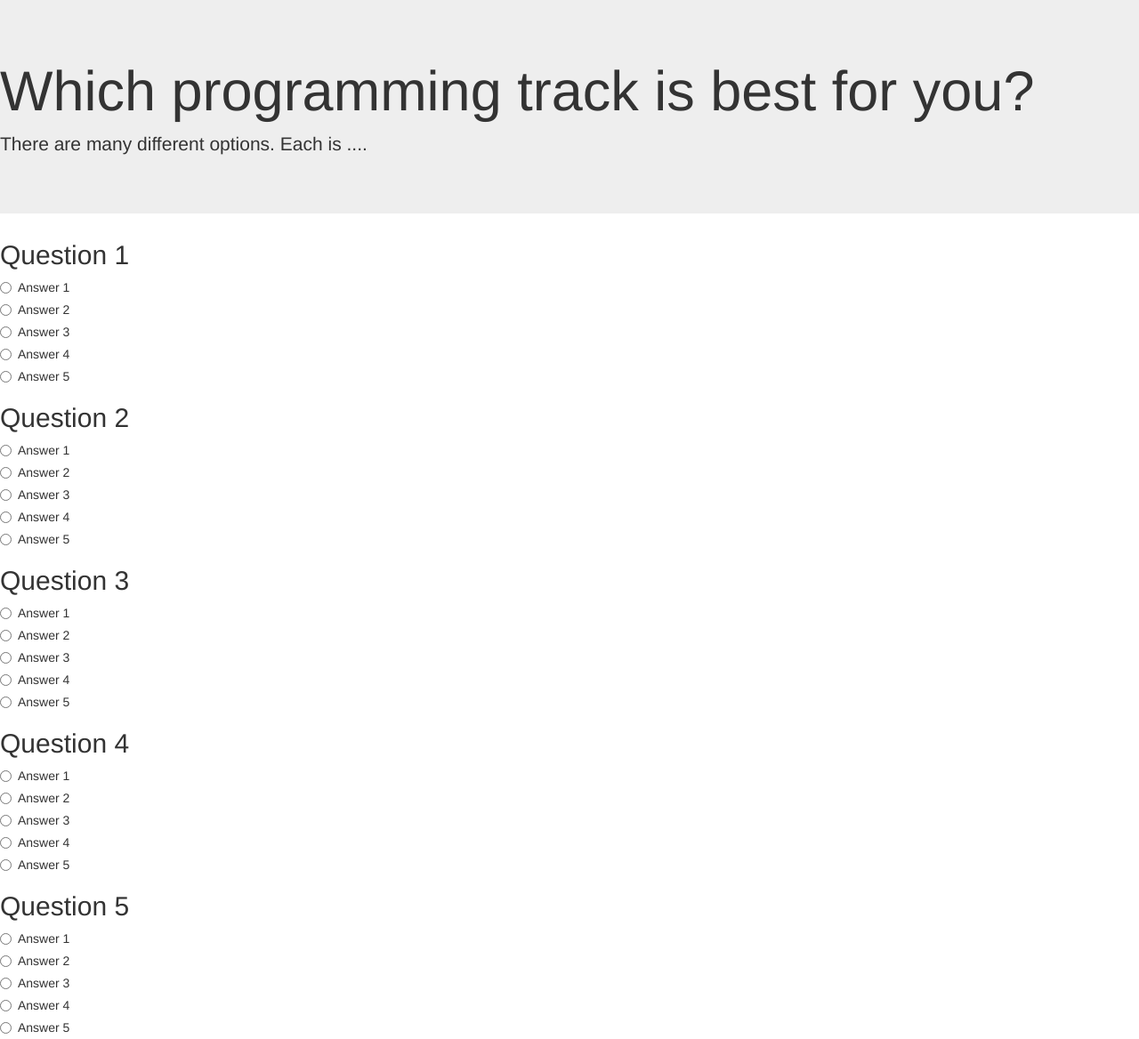
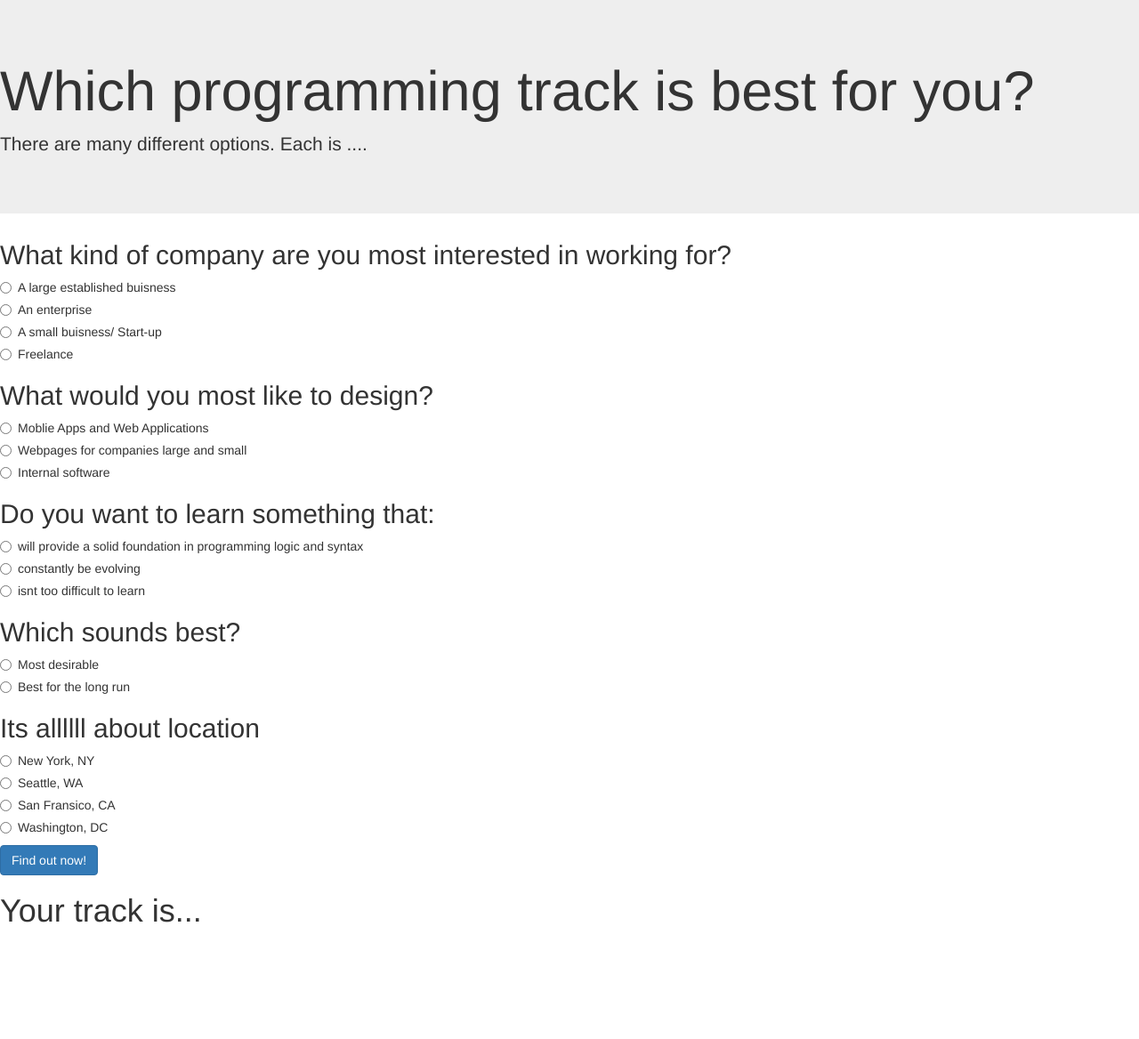
Before and after one commit to keelyzglenn/new-track, a plain HTML site: page index.html in a window 1280 px wide. Shown: the top 1168 px of the page at 89% size. After the commit the page ends 1054 px from the top, so only its background shows below. Drawn offline with nearby package versions, Linux system fonts and the light colour scheme.

Commit message:
add values to each question. fill out the appropriate content. run if statement functiosn

```diff
--- a/index.html
+++ b/index.html
@@ -13,174 +13,122 @@
       <p> There are many different options. Each is ....</p>
     </div>
     <div class="survey">
-      <form class="form">
+      <form>
+
 <!-- question 1-->
         <div class="question1">
-          <h2> Question 1</h2>
+          <h2>What kind of company are you most interested in working for?</h2>
           <div class="radio">
             <label>
-              <input type="radio" name="q1" value="1">
-              Answer 1
+              <input type="radio" name="q1" value="1" >
+              A large established buisness
             </label>
           </div>
           <div class="radio">
             <label>
-              <input type="radio" name="q1" value="2">
-              Answer 2
+              <input type="radio" name="q1" value="2" >
+              An enterprise
             </label>
           </div>
           <div class="radio">
             <label>
               <input type="radio" name="q1" value="3">
-              Answer 3
+              A small buisness/ Start-up
             </label>
           </div>
           <div class="radio">
             <label>
               <input type="radio" name="q1" value="4">
-              Answer 4
-            </label>
-          </div>
-          <div class="radio">
-            <label>
-              <input type="radio" name="q1" value="5">
-              Answer 5
+              Freelance
             </label>
           </div>
         </div>
+
 <!--question 2-->
         <div class="question2">
-          <h2> Question 2</h2>
+          <h2>What would you most like to design?</h2>
           <div class="radio">
             <label>
               <input type="radio" name="q2" value="1">
-              Answer 1
+              Moblie Apps and Web Applications
             </label>
           </div>
           <div class="radio">
             <label>
               <input type="radio" name="q2" value="2">
-              Answer 2
+              Webpages for companies large and small
             </label>
           </div>
           <div class="radio">
             <label>
               <input type="radio" name="q2" value="3">
-              Answer 3
-            </label>
-          </div>
-          <div class="radio">
-            <label>
-              <input type="radio" name="q2" value="4">
-              Answer 4
-            </label>
-          </div>
-          <div class="radio">
-            <label>
-              <input type="radio" name="q2" value="5">
-              Answer 5
+              Internal software
             </label>
           </div>
         </div>
 <!-- question 3 -->
         <div class="question3">
-          <h2> Question 3</h2>
+          <h2>Do you want to learn something that:</h2>
           <div class="radio">
             <label>
               <input type="radio" name="q3" value="1">
-              Answer 1
+            will provide a solid foundation in programming logic and syntax
             </label>
           </div>
           <div class="radio">
             <label>
               <input type="radio" name="q3" value="2">
-              Answer 2
+              constantly be evolving
             </label>
           </div>
           <div class="radio">
             <label>
               <input type="radio" name="q3" value="3">
-              Answer 3
-            </label>
-          </div>
-          <div class="radio">
-            <label>
-              <input type="radio" name="q3" value="4">
-              Answer 4
-            </label>
-          </div>
-          <div class="radio">
-            <label>
-              <input type="radio" name="q3" value="5">
-              Answer 5
+              isnt too difficult to learn
             </label>
           </div>
         </div>
 <!-- question 4 -->
         <div class="question4">
-          <h2> Question 4</h2>
+          <h2>Which sounds best?</h2>
           <div class="radio">
             <label>
               <input type="radio" name="q4" value="1">
-              Answer 1
+              Most desirable
             </label>
           </div>
           <div class="radio">
             <label>
               <input type="radio" name="q4" value="2">
-              Answer 2
-            </label>
-          </div>
-          <div class="radio">
-            <label>
-              <input type="radio" name="q4" value="3">
-              Answer 3
-            </label>
-          </div>
-          <div class="radio">
-            <label>
-              <input type="radio" name="q4" value="4">
-              Answer 4
-            </label>
-          </div>
-          <div class="radio">
-            <label>
-              <input type="radio" name="q4" value="5">
-              Answer 5
+              Best for the long run
             </label>
           </div>
         </div>
 <!-- question 5 -->
         <div class="question5">
-          <h2> Question 5</h2>
+          <h2>Its allllll about location</h2>
           <div class="radio">
             <label>
               <input type="radio" name="q5" value="1">
-              Answer 1
+              New York, NY
             </label>
           </div>
           <div class="radio">
             <label>
               <input type="radio" name="q5" value="2">
-              Answer 2
+              Seattle, WA
             </label>
           </div>
           <div class="radio">
             <label>
               <input type="radio" name="q5" value="3">
-              Answer 3
+              San Fransico, CA
             </label>
           </div>
           <div class="radio">
             <label>
               <input type="radio" name="q5" value="4">
-              Answer 4
-            </label>
-          </div>
-          <div class="radio">
-            <label>
-              <input type="radio" name="q5" value="5">
-              Answer 5
+              Washington, DC
             </label>
           </div>
         </div>
@@ -190,8 +138,10 @@
       </form>
     </div>
 
-<!-- Answers -->
+
+    <div class="answers">
       <h1> Your track is...</h1>
+
   <!-- Ruby/Rails   -->
       <div class="ruby">
         <p> Ruby is a great langauge.....
@@ -207,15 +157,11 @@
         <p> Java is a great langauge.....
       </div>
 
-<!-- CSS/Design -->
-<div class="css">
-  <p> CSS is a great langauge.....
-</div>
-
   <!-- C#/.Net -->
       <div class="cnet">
         <p> C# is a great langauge.....
       </div>
 
+    </div>
   </body>
 </html>
--- a/js/scripts.js
+++ b/js/scripts.js
@@ -12,21 +12,14 @@ $(document).ready(function() {
     var q5 = parseInt($("input:radio[name=q5]:checked").val());
     var track= q1 + q2 + q3 + q4 + q5 ;
 
-    if (track === 5) {
-      location.href="answers.html";
+    if (track total >= 5 && <= 8) {
       $(".ruby").show();
-    } else if (track === 10) {
-      location.href="answers.html";
+    } else if (total >= 9 && <= 11) {
       $(".php").show();
-    } else if (track == 15) {
-      location.href="answers.html";
+    } else if (total >= 12 && <= 14) {
       $(".java").show();
-    } else if (track === 20) {
-      location.href="answers.html";
-      $(".css").show();
-    } else if (total === 25) {
-      location.href="answers.html";
+    } else if (total >= 14 && <= 16) {
       $(".cnet").show();
     }
-  })
-})
+  });
+});
```
Also changed, not shown: answers.html (+17 -13 lines). Lines whose indentation alone changed are shown as unchanged.
